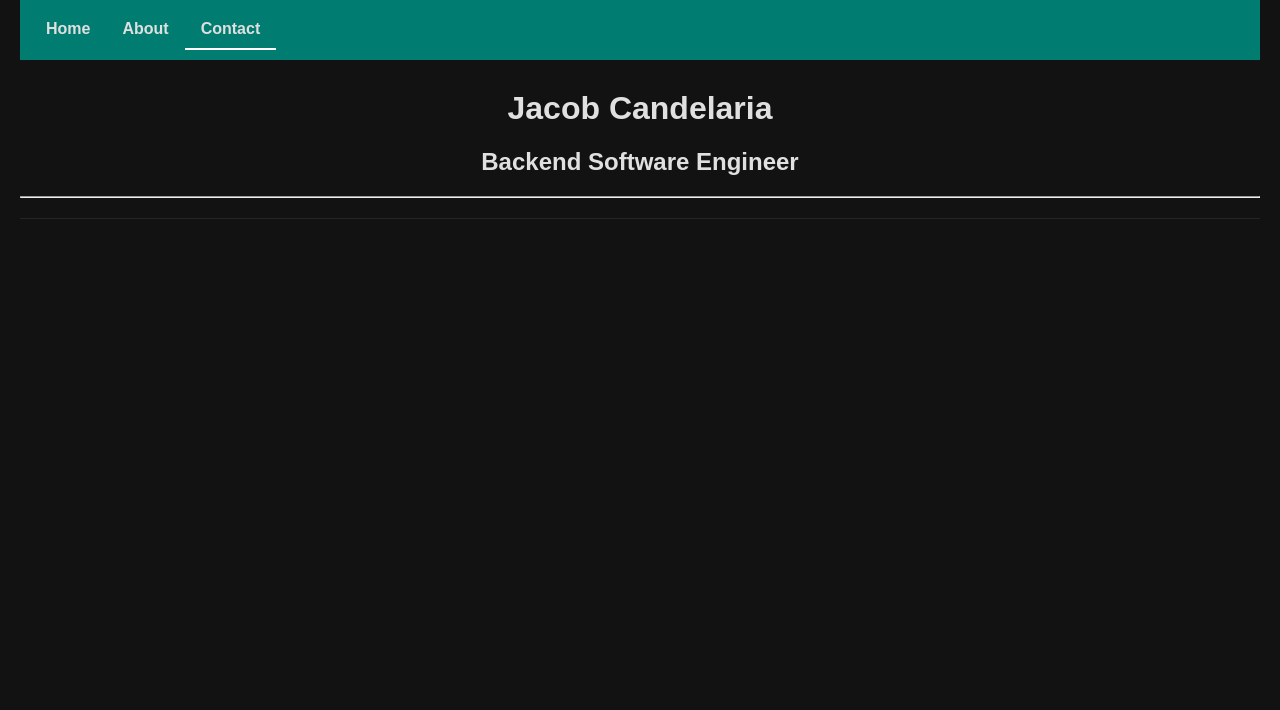
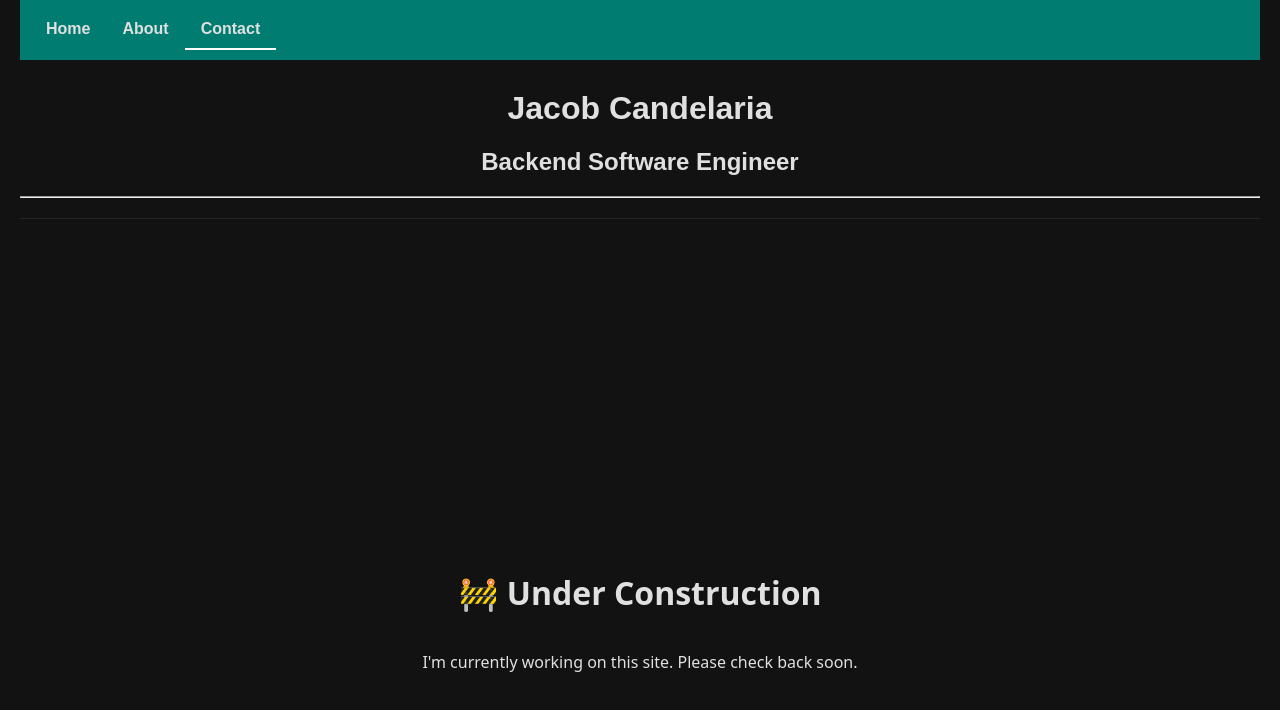
Before and after one commit to jacobc5266/jacob_candelaria_resume, a React (Vite) app: page /contact in a window 1280 px wide. Shown: the top 710 px of the page. Built offline with nearby package versions, Linux system fonts and the light colour scheme.

Commit message:
Display `Maintenance` component on `About` and `Contact` pages

```diff
--- a/src/pages/About.tsx
+++ b/src/pages/About.tsx
@@ -1,8 +1,10 @@
+import Maintenance from "../components/maintenance/Maintenance.tsx";
 
 
 export default function About() {
   return (
-      <>
-      </>
+      <div>
+          <Maintenance />
+      </div>
   );
 }
--- a/src/pages/Contact.tsx
+++ b/src/pages/Contact.tsx
@@ -1,8 +1,10 @@
+import Maintenance from "../components/maintenance/Maintenance.tsx";
 
 
 export default function Contact() {
   return (
-      <>
-      </>
+      <div>
+          <Maintenance />
+      </div>
   );
 }
```
